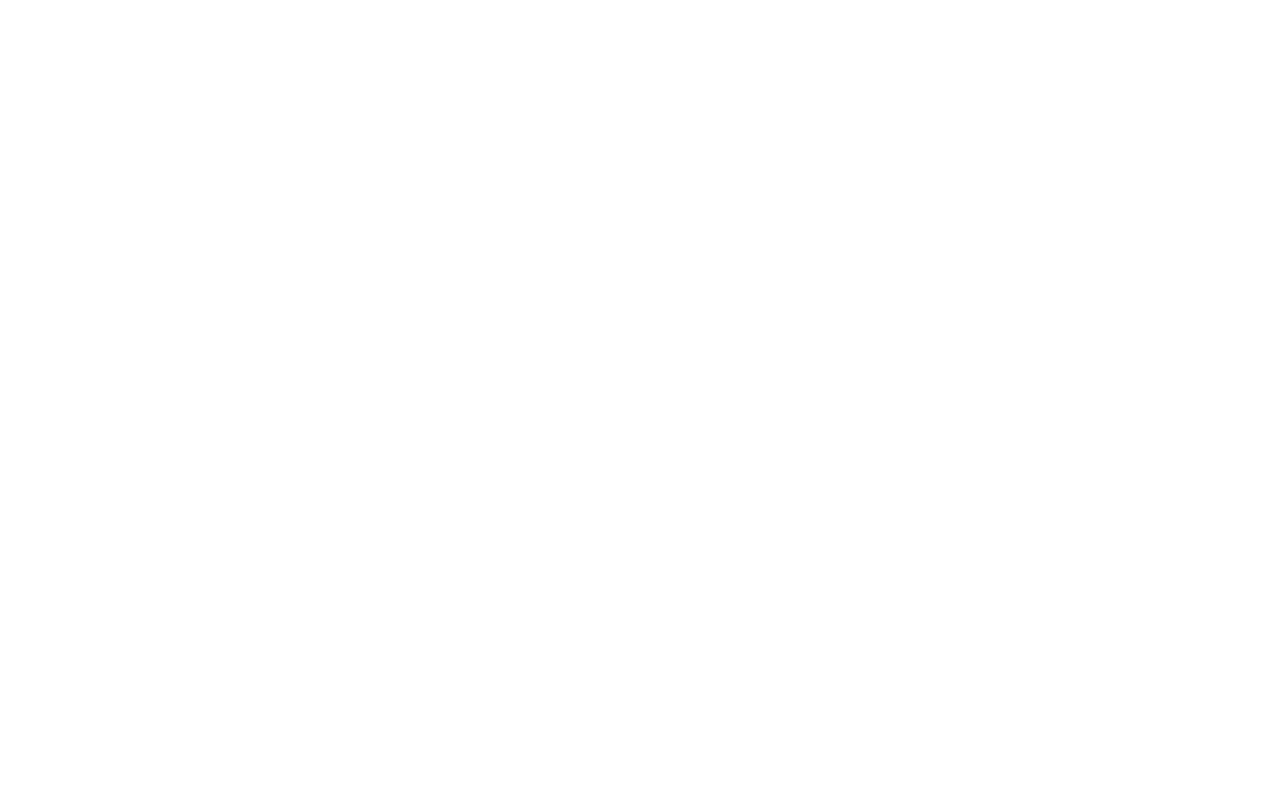
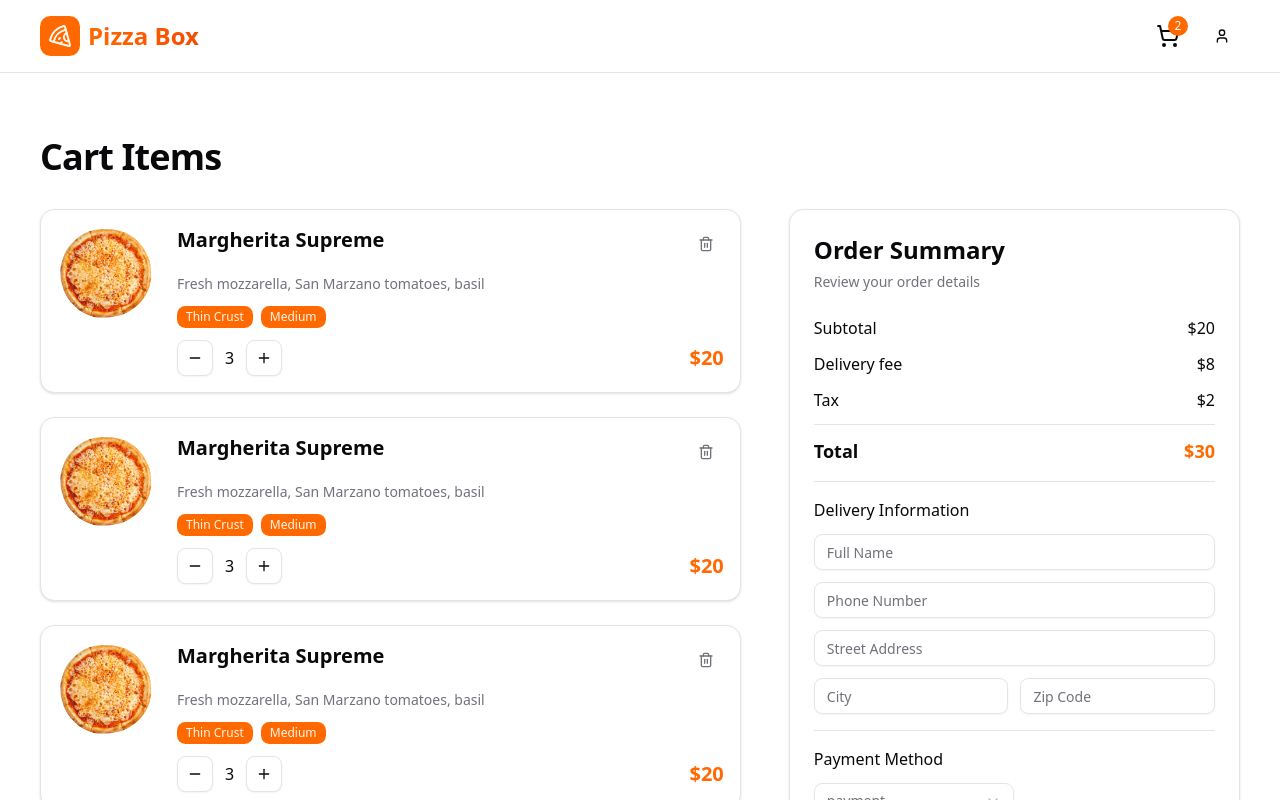
Before and after one commit to AyushShende25/pizza-box-client, a React (Vite) app: page /cart in a window 1280 px wide. Before the commit this address had no page. Shown: the top 800 px of the page. Built offline with nearby package versions, Linux system fonts and the light colour scheme.

Commit message:
cart-page ui

```diff
--- a/src/App.tsx
+++ b/src/App.tsx
@@ -1,6 +1,7 @@
 import { Route, Routes } from "react-router";
 import Home from "@/pages/Home";
 import DefaultLayout from "./layouts/DefaultLayout";
+import Cart from "./pages/Cart";
 import Menu from "./pages/Menu";
 
 function App() {
@@ -9,6 +10,7 @@ function App() {
 			<Route element={<DefaultLayout />}>
 				<Route path="/" element={<Home />} />
 				<Route path="/menu" element={<Menu />} />
+				<Route path="/cart" element={<Cart />} />
 			</Route>
 		</Routes>
 	);
--- /dev/null
+++ b/src/components/CartCard.tsx
@@ -0,0 +1,51 @@
+import { Minus, Plus, Trash2 } from "lucide-react";
+import MargheritaImg from "@/assets/margherita.png";
+import { Badge } from "@/components/ui/badge";
+import { Button } from "@/components/ui/button";
+import { Card, CardContent } from "@/components/ui/card";
+
+function CartCard() {
+	return (
+		<Card className=" relative lg:flex-row lg:items-start gap-6 p-4">
+			<div className="w-24 h-24 flex-shrink-0 overflow-hidden rounded-lg">
+				<img
+					className="w-full h-full object-cover"
+					src={MargheritaImg}
+					alt="Margherita Pizza"
+				/>
+			</div>
+			<CardContent className="space-y-3 flex-1 p-0">
+				<div className="flex justify-between items-start">
+					<h4 className="text-xl font-semibold">Margherita Supreme</h4>
+					<Button
+						size="icon"
+						variant="ghost"
+						className="text-muted-foreground hover:text-destructive"
+					>
+						<Trash2 />
+					</Button>
+				</div>
+				<div className="text-sm text-muted-foreground">
+					Fresh mozzarella, San Marzano tomatoes, basil
+				</div>
+				<div className="flex gap-2 flex-wrap">
+					<Badge>Thin Crust</Badge>
+					<Badge>Medium</Badge>
+				</div>
+				<div className="flex justify-between items-center">
+					<div className="flex gap-3 items-center">
+						<Button variant={"outline"} size="icon">
+							<Minus />
+						</Button>
+						<p>3</p>
+						<Button variant={"outline"} size="icon">
+							<Plus />
+						</Button>
+					</div>
+					<p className="text-primary text-xl font-semibold ">$20</p>
+				</div>
+			</CardContent>
+		</Card>
+	);
+}
+export default CartCard;
--- a/src/components/layout/Featured.tsx
+++ b/src/components/layout/Featured.tsx
@@ -1,8 +1,8 @@
+import { Link } from "react-router";
 import MargheritaImg from "@/assets/margherita.png";
 import PizzaCard from "@/components/PizzaCard";
 import { Badge } from "@/components/ui/badge";
 import { Button } from "@/components/ui/button";
-import { Link } from "react-router";
 
 const featuredPizzas = [
 	{
--- a/src/components/layout/Hero.tsx
+++ b/src/components/layout/Hero.tsx
@@ -1,8 +1,8 @@
 import { Clock, Flame, Star, Truck } from "lucide-react";
+import { Link } from "react-router";
 import HeroImg from "@/assets/hero.png";
 import { Badge } from "@/components/ui/badge";
 import { Button } from "@/components/ui/button";
-import { Link } from "react-router";
 
 function Hero() {
 	return (
--- /dev/null
+++ b/src/components/ui/textarea.tsx
@@ -0,0 +1,18 @@
+import type * as React from "react";
+
+import { cn } from "@/lib/utils";
+
+function Textarea({ className, ...props }: React.ComponentProps<"textarea">) {
+	return (
+		<textarea
+			data-slot="textarea"
+			className={cn(
+				"border-input placeholder:text-muted-foreground focus-visible:border-ring focus-visible:ring-ring/50 aria-invalid:ring-destructive/20 dark:aria-invalid:ring-destructive/40 aria-invalid:border-destructive dark:bg-input/30 flex field-sizing-content min-h-16 w-full rounded-md border bg-transparent px-3 py-2 text-base shadow-xs transition-[color,box-shadow] outline-none focus-visible:ring-[3px] disabled:cursor-not-allowed disabled:opacity-50 md:text-sm",
+				className,
+			)}
+			{...props}
+		/>
+	);
+}
+
+export { Textarea };
--- /dev/null
+++ b/src/pages/Cart.tsx
@@ -0,0 +1,126 @@
+import { CreditCard, DollarSign } from "lucide-react";
+import CartCard from "@/components/CartCard";
+import { Button } from "@/components/ui/button";
+import {
+	Card,
+	CardContent,
+	CardDescription,
+	CardFooter,
+	CardHeader,
+	CardTitle,
+} from "@/components/ui/card";
+import { Input } from "@/components/ui/input";
+import {
+	Select,
+	SelectContent,
+	SelectItem,
+	SelectTrigger,
+	SelectValue,
+} from "@/components/ui/select";
+import { Separator } from "@/components/ui/separator";
+
+function Cart() {
+	return (
+		<section className="px-6 md:px-10 py-8 md:py-16 space-y-8">
+			<h1 className="text-3xl lg:text-4xl font-bold tracking-tight">
+				Cart Items
+			</h1>
+			<div className="grid md:grid-cols-2 gap-12 lg:grid-cols-5">
+				{/* Cart Cards */}
+				<div className="lg:col-span-3 space-y-6">
+					<CartCard />
+					<CartCard />
+					<CartCard />
+					<CartCard />
+					<CartCard />
+				</div>
+
+				{/* Billing */}
+				<div className="lg:col-span-2">
+					<Card>
+						<CardHeader>
+							<CardTitle className="text-2xl">Order Summary</CardTitle>
+							<CardDescription>Review your order details</CardDescription>
+						</CardHeader>
+
+						<CardContent className="space-y-4">
+							{/* Billing */}
+							<div className="space-y-3">
+								<div className="flex justify-between">
+									<p>Subtotal</p>
+									<p>$20</p>
+								</div>
+								<div className="flex justify-between">
+									<p>Delivery fee</p>
+									<p>$8</p>
+								</div>
+								<div className="flex justify-between">
+									<p>Tax</p>
+									<p>$2</p>
+								</div>
+								<Separator />
+								<div className="flex justify-between">
+									<p className="text-lg font-semibold">Total</p>
+									<p className="font-semibold text-lg text-primary">$30</p>
+								</div>
+							</div>
+
+							<Separator />
+
+							{/* Delivery */}
+							<div className="space-y-3">
+								<h4 className="font-medium">Delivery Information</h4>
+								<div>
+									<Input placeholder="Full Name" />
+								</div>
+								<div>
+									<Input placeholder="Phone Number" />
+								</div>
+								<div>
+									<Input placeholder="Street Address" />
+								</div>
+								<div className="flex gap-3">
+									<Input placeholder="City" />
+									<Input placeholder="Zip Code" />
+								</div>
+							</div>
+
+							<Separator />
+
+							{/* Payment */}
+							<div className="space-y-3">
+								<h4 className="font-medium">Payment Method</h4>
+								<Select>
+									<SelectTrigger className="w-1/2">
+										<SelectValue placeholder="payment" />
+									</SelectTrigger>
+									<SelectContent>
+										<SelectItem value="card">
+											<CreditCard />
+											Credit/Debit card
+										</SelectItem>
+										<SelectItem value="cash">
+											<DollarSign />
+											Cash on delivery
+										</SelectItem>
+									</SelectContent>
+								</Select>
+							</div>
+
+							<Button size="lg" className="w-full cursor-pointer">
+								<span className="text-lg">Place Order -</span>
+								<span className="text-lg">$30</span>
+							</Button>
+						</CardContent>
+						<CardFooter>
+							<p className="text-xs font-light text-muted-foreground mx-auto">
+								By placing this order, you agree to our Terms & Conditions
+							</p>
+						</CardFooter>
+					</Card>
+				</div>
+			</div>
+		</section>
+	);
+}
+export default Cart;
```
Also changed, not shown: src/components/ui/checkbox.tsx (+7 -7 lines), src/components/ui/label.tsx (+6 -6 lines), src/components/ui/radio-group.tsx (+8 -8 lines), src/components/ui/select.tsx (+22 -22 lines).
